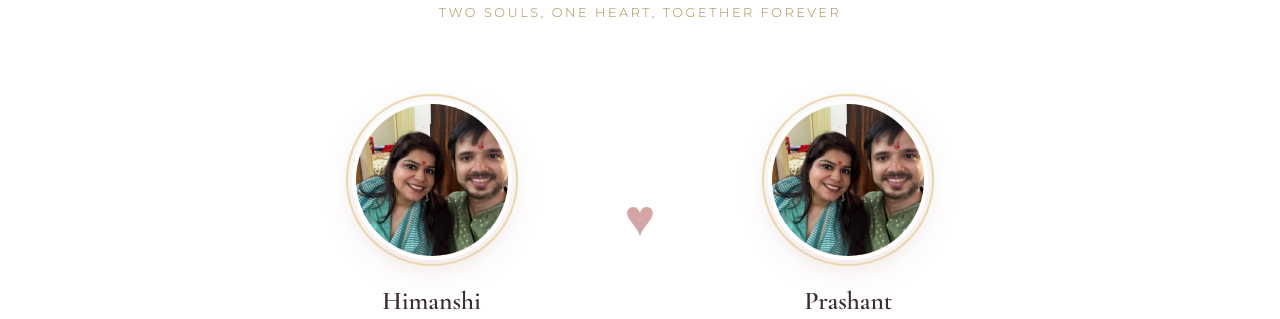
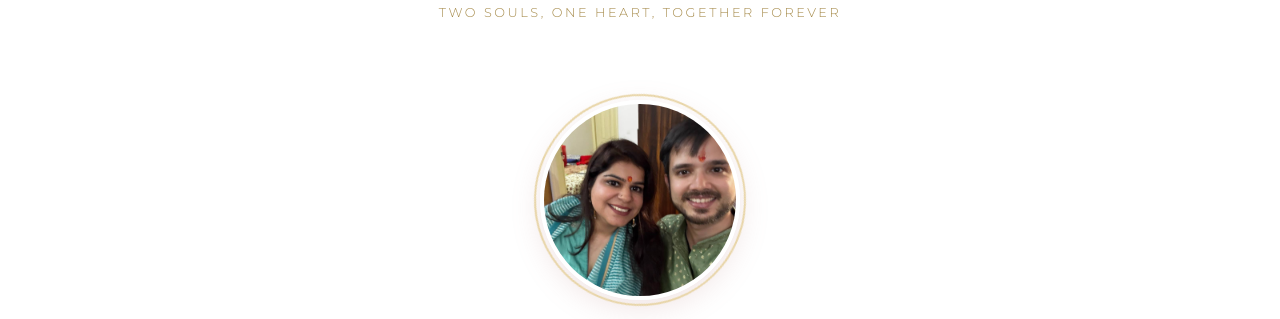
Before and after one commit to prashantiiitm/wedding-site, a plain HTML site: page index.html in a window 1280 px wide. Shown: the part 951-1270 px from the top of the page. Drawn offline with nearby package versions, Linux system fonts and the light colour scheme.

Commit message:
Simplify couple section, fix layout

```diff
--- a/index.html
+++ b/index.html
@@ -96,25 +96,19 @@ body{font-family:'Montserrat',sans-serif;background:var(--cream);color:var(--tex
 .section-title{font-family:'Cormorant Garamond',serif;font-weight:600;font-size:clamp(1.8rem,4vw,2.5rem);color:var(--rose-dark);margin-bottom:8px}
 .section-subtitle{font-family:'Montserrat',sans-serif;font-weight:300;font-size:.8rem;letter-spacing:.2em;text-transform:uppercase;color:var(--gold-dark);margin-bottom:50px}
 
-.couple-grid{display:grid;grid-template-columns:1fr auto 1fr;gap:30px;align-items:center;max-width:750px;margin:0 auto}
+.couple-grid{display:grid;grid-template-columns:1fr;gap:30px;align-items:center;max-width:400px;margin:0 auto}
 .couple-card{padding:30px;animation:fade-up 1s ease-out both}
 .couple-card:nth-child(1){animation-delay:.2s}
-.couple-card:nth-child(3){animation-delay:.4s}
-.couple-photo-wrap{position:relative;width:160px;height:160px;margin:0 auto 25px}
+.couple-photo-wrap{position:relative;width:200px;height:200px;margin:0 auto 25px}
 .couple-photo-wrap::before{content:'';position:absolute;top:-6px;left:-6px;right:-6px;bottom:-6px;border-radius:50%;border:2px solid var(--gold-light);animation:rotate-ring 20s linear infinite}
 @keyframes rotate-ring{from{transform:rotate(0deg)}to{transform:rotate(360deg)}}
 .couple-photo{width:100%;height:100%;border-radius:50%;object-fit:cover;border:4px solid var(--white);box-shadow:0 8px 30px rgba(180,120,120,.2)}
-.couple-name{font-family:'Cormorant Garamond',serif;font-weight:600;font-size:1.6rem;color:var(--text);margin-bottom:5px}
+.couple-names{font-family:'Great Vibes',cursive;font-weight:400;font-size:2.2rem;color:var(--rose-dark);margin-bottom:5px}
 .couple-label{font-size:.7rem;letter-spacing:.15em;text-transform:uppercase;color:var(--gold-dark);font-weight:500}
 
-.heart-wrap{display:flex;align-items:center;justify-content:center;animation:fade-up 1s .6s ease-out both}
-.heart-sep{font-size:2.5rem;color:var(--rose);animation:heartbeat 1.5s infinite}
-@keyframes heartbeat{0%,100%{transform:scale(1)}15%{transform:scale(1.3)}30%{transform:scale(1)}45%{transform:scale(1.15)}60%{transform:scale(1)}}
-
 @media(max-width:600px){
-  .couple-grid{grid-template-columns:1fr;gap:20px}
-  .couple-photo-wrap{width:140px;height:140px}
-  .heart-wrap{transform:rotate(90deg)}
+  .couple-photo-wrap{width:160px;height:160px}
+  .couple-names{font-size:1.8rem}
 }
 
 /* ===== EVENTS ===== */
@@ -283,18 +277,8 @@ footer{padding:50px 24px;text-align:center;background:var(--cream);position:rela
       <div class="couple-photo-wrap">
         <img class="couple-photo" src="couple.jpg" alt="Himanshi & Prashant">
       </div>
-      <div class="couple-name">Himanshi</div>
-      <div class="couple-label">The Bride ♥</div>
-    </div>
-    <div class="heart-wrap reveal">
-      <div class="heart-sep">♥</div>
-    </div>
-    <div class="couple-card reveal">
-      <div class="couple-photo-wrap">
-        <img class="couple-photo" src="couple.jpg" alt="Prashant & Himanshi">
-      </div>
-      <div class="couple-name">Prashant</div>
-      <div class="couple-label">The Groom ♥</div>
+      <div class="couple-names">Himanshi & Prashant</div>
+      <div class="couple-label">Together Forever ♥</div>
     </div>
   </div>
 </section>
```
